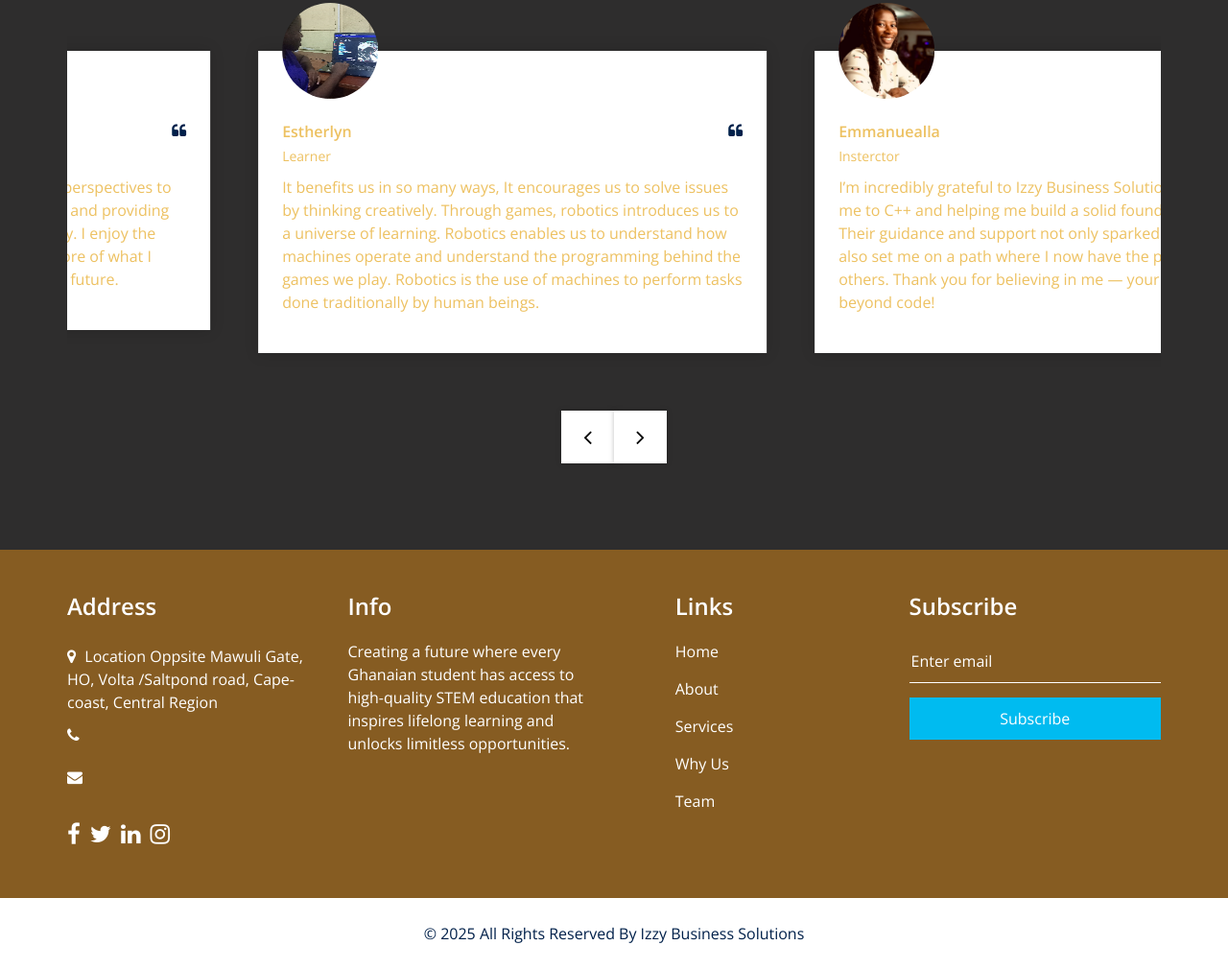
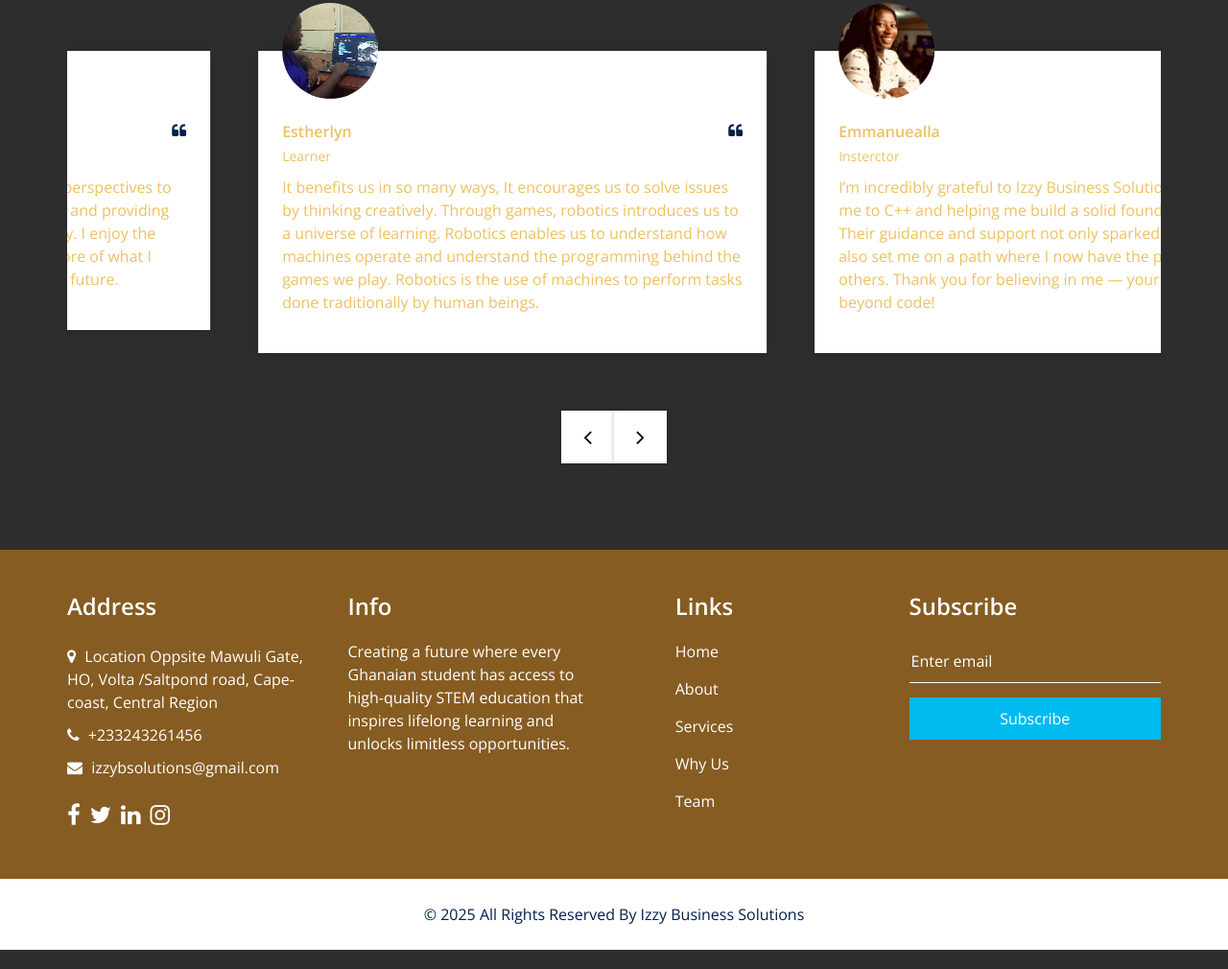
Before and after one commit to gh0stc0/gh0stc0.github.io, a plain HTML site: page index.html in a window 1280 px wide. Shown: the part 4794-5804 px from the top of the page at 96% size. Drawn offline with nearby package versions, Linux system fonts and the light colour scheme; some packages are replaced by stand-ins of ours.

Commit message:
Update index.html

```diff
--- a/index.html
+++ b/index.html
@@ -652,16 +652,16 @@
                   Oppsite Mawuli Gate, HO, Volta  /Saltpond road, Cape-coast, Central Region
                 </span>
               </a>
-              <a href="">
+              <a href="tel:+233243261456">
                 <i class="fa fa-phone" aria-hidden="true"></i>
                 <span>
-                  <a href="tel:+233243261456"></a>
+                  +233243261456
                 </span>
               </a>
               <a href="mailto:izzybsolutions@gmail.com">
                 <i class="fa fa-envelope" aria-hidden="true"></i>
                 <span>
-                  <a href="mailto:izzybsolutions@gmail.com"></a>
+                  izzybsolutions@gmail.com
                 </span>
               </a>
             </div>
```
